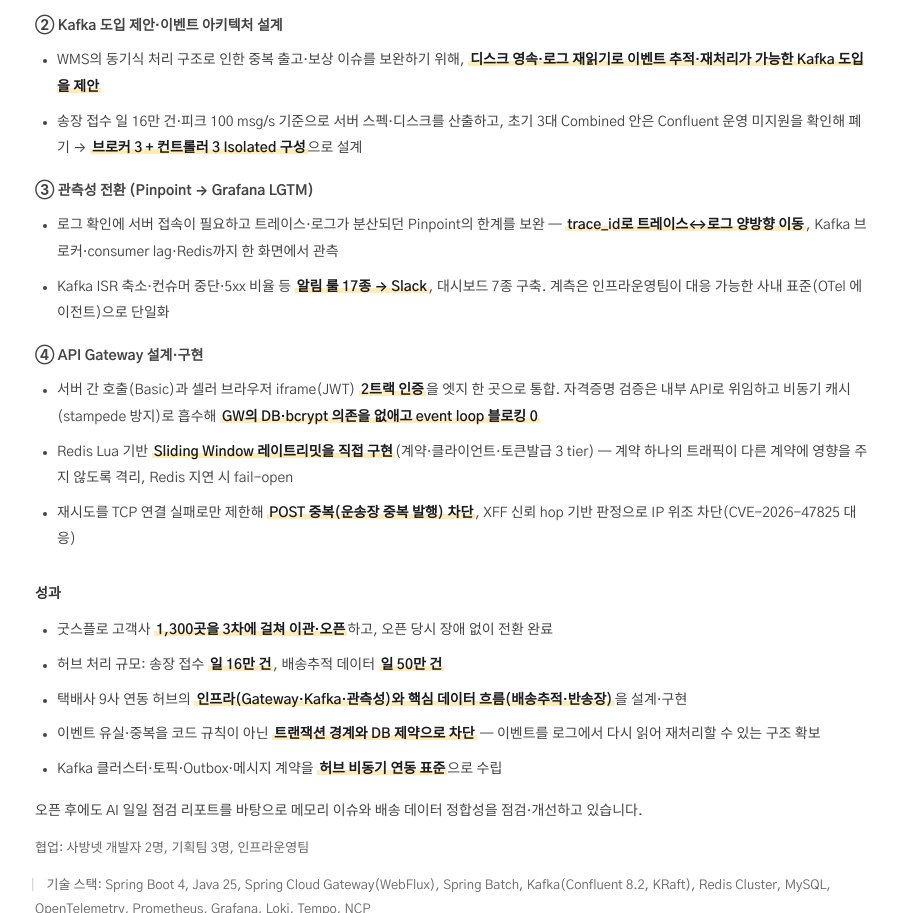
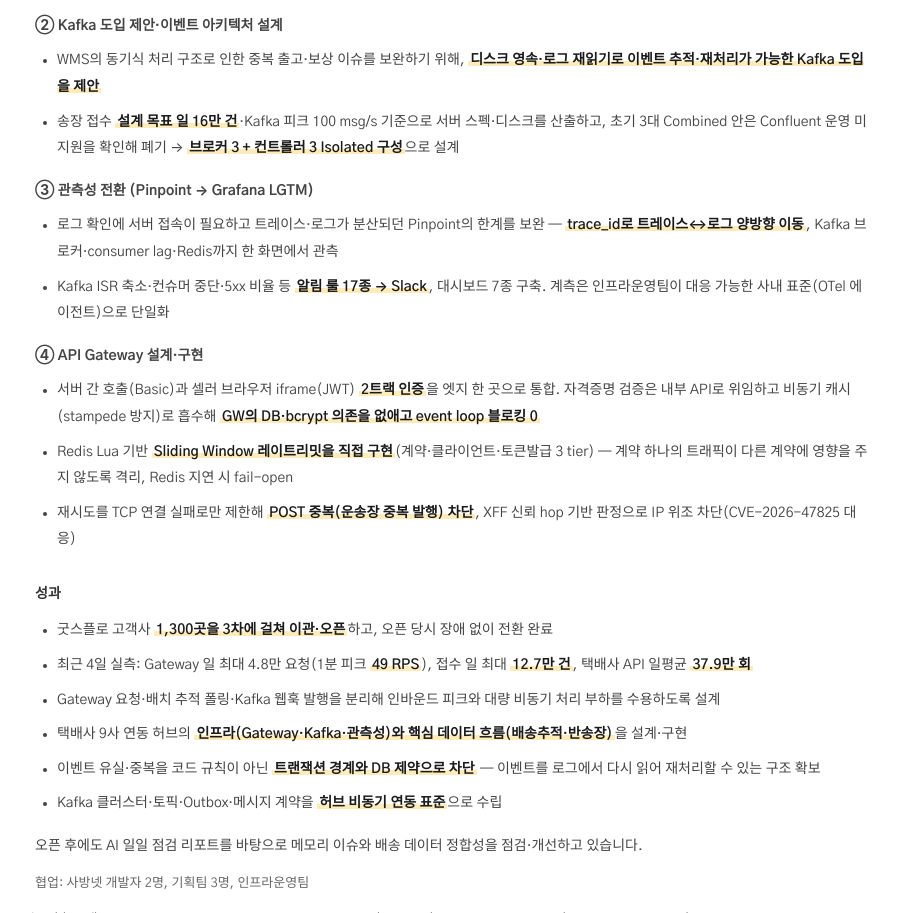
Before and after one commit to junjunwon/resume, a plain HTML site: page index.html in a window 1280 px wide. Shown: the part 3052-3965 px from the top of the page, without its empty margins (187-1085 px from the left). Drawn offline with Linux system fonts and the light colour scheme.

Commit message:
Add production traffic metrics to resume

```diff
--- a/index.html
+++ b/index.html
@@ -767,7 +767,7 @@
         <p><strong>② Kafka 도입 제안·이벤트 아키텍처 설계</strong></p>
         <ul>
           <li>WMS의 동기식 처리 구조로 인한 중복 출고·보상 이슈를 보완하기 위해, <span class="highlight">디스크 영속·로그 재읽기로 이벤트 추적·재처리가 가능한 Kafka 도입을 제안</span></li>
-          <li>송장 접수 일 16만 건·피크 100 msg/s 기준으로 서버 스펙·디스크를 산출하고, 초기 3대 Combined 안은 Confluent 운영 미지원을 확인해 폐기 → <span class="highlight">브로커 3 + 컨트롤러 3 Isolated 구성</span>으로 설계</li>
+          <li>송장 접수 <span class="highlight">설계 목표 일 16만 건</span>·Kafka 피크 100 msg/s 기준으로 서버 스펙·디스크를 산출하고, 초기 3대 Combined 안은 Confluent 운영 미지원을 확인해 폐기 → <span class="highlight">브로커 3 + 컨트롤러 3 Isolated 구성</span>으로 설계</li>
         </ul>
         <p><strong>③ 관측성 전환 (Pinpoint → Grafana LGTM)</strong></p>
         <ul>
@@ -784,7 +784,8 @@
         <p class="sub-title">성과</p>
         <ul>
           <li>굿스플로 고객사 <span class="highlight">1,300곳을 3차에 걸쳐 이관·오픈</span>하고, 오픈 당시 장애 없이 전환 완료</li>
-          <li>허브 처리 규모: 송장 접수 <span class="highlight">일 16만 건</span>, 배송추적 데이터 <span class="highlight">일 50만 건</span></li>
+          <li>최근 4일 실측: Gateway 일 최대 4.8만 요청(1분 피크 <span class="highlight">49 RPS</span>), 접수 일 최대 <span class="highlight">12.7만 건</span>, 택배사 API 일평균 <span class="highlight">37.9만 회</span></li>
+          <li>Gateway 요청·배치 추적 폴링·Kafka 웹훅 발행을 분리해 인바운드 피크와 대량 비동기 처리 부하를 수용하도록 설계</li>
           <li>택배사 9사 연동 허브의 <span class="highlight">인프라(Gateway·Kafka·관측성)와 핵심 데이터 흐름(배송추적·반송장)</span>을 설계·구현</li>
           <li>이벤트 유실·중복을 코드 규칙이 아닌 <span class="highlight">트랜잭션 경계와 DB 제약으로 차단</span> — 이벤트를 로그에서 다시 읽어 재처리할 수 있는 구조 확보</li>
           <li>Kafka 클러스터·토픽·Outbox·메시지 계약을 <span class="highlight">허브 비동기 연동 표준</span>으로 수립</li>
```
Also changed, not shown: index-nophoto.html (+3 -1 lines).
